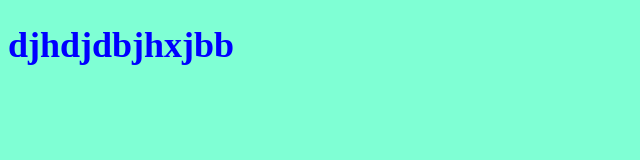
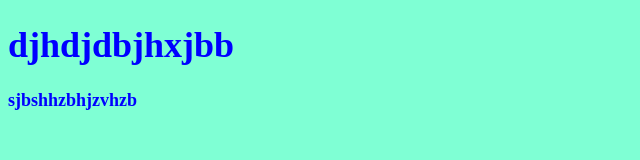
Before and after one commit to MANUELSANTAMARIA/aprendergit, a plain HTML site: page index.html in a window 1280 px wide. Shown: the whole page, without its empty margins (0-640 px from the left). Drawn offline with Linux system fonts and the light colour scheme.

Commit message:
Update index.html

```diff
--- a/index.html
+++ b/index.html
@@ -13,5 +13,6 @@
 
 </body>
 <h1>djhdjdbjhxjbb</h1>
+<p>sjbshhzbhjzvhzb</p>
 
 </html>
```
